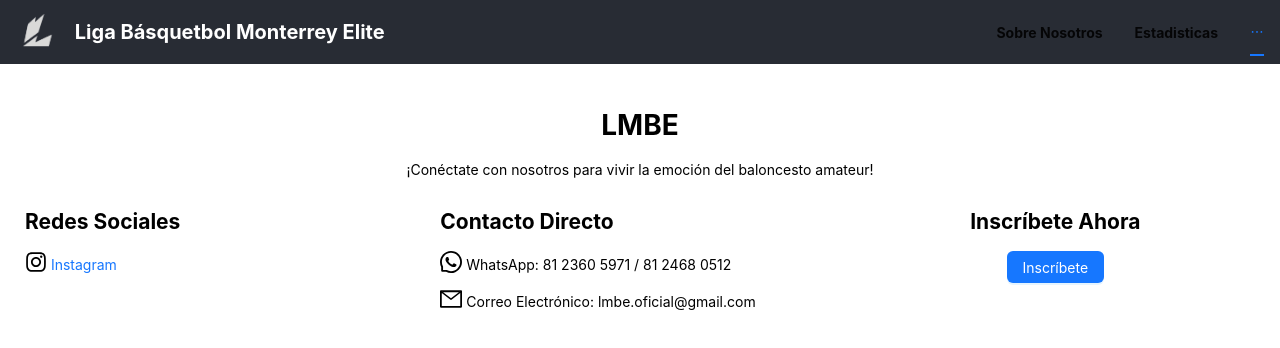
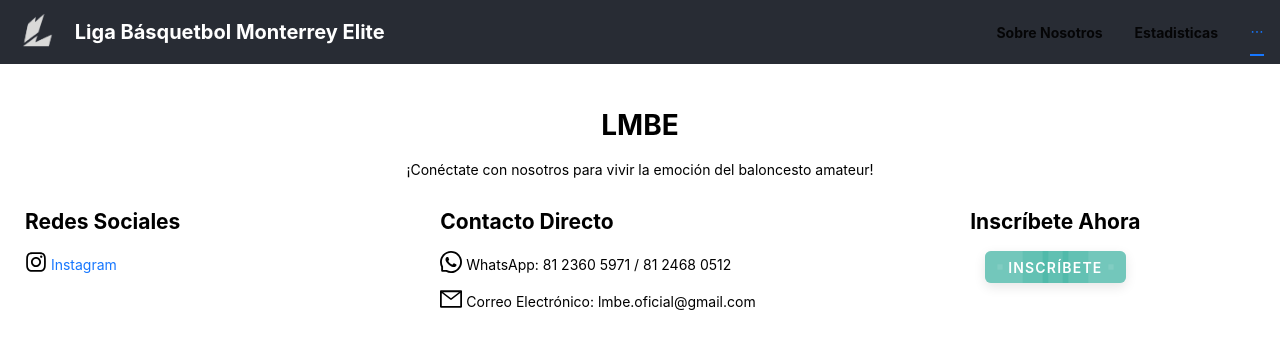
Before and after one commit to ferp03/lmbe-stats-front, a React (Create React App) app: page /contacto in a window 1280 px wide. Shown: the top 348 px of the page. Built offline with nearby package versions, Linux system fonts and the light colour scheme.

Commit message:
Botones animados inscribirte

```diff
--- a/src/Contacto.js
+++ b/src/Contacto.js
@@ -1,6 +1,7 @@
 import React from 'react';
 import { Row, Col, Button } from 'antd';
 import { InstagramOutlined, WhatsAppOutlined, MailOutlined } from "@ant-design/icons";
+import './Home.css';
 
 const Contacto = () => {
   const whatsappNumber = '81 2360 5971 / 81 2468 0512';
@@ -40,8 +41,10 @@
 
         <Col xs={24} sm={16} md={12} lg={8} style={{textAlign: "center"}}>
           <h2>Inscríbete Ahora</h2>
-          <Button type="primary" href={registrationFormLink} target="_blank" rel="noopener noreferrer">
+          <Button className='btn' type="primary" href={registrationFormLink} target="_blank" rel="noopener noreferrer">
+            <i className="animation"></i>
             Inscríbete
+            <i className="animation"></i>
           </Button>
         </Col>
       </Row>
--- a/src/Home.css
+++ b/src/Home.css
@@ -1,23 +1,48 @@
-.Basketball{
-    max-width: 100vw;
-  }
-
-.Basketball-Container{
-    display: flex;
-    flex-direction: column;
-    align-items: center;
-    justify-content: center;
-    background-color: white;
-    color: rgb(255, 255, 255);
-}
-
-@media(max-width: 500px){
-    .Basketball{
-        max-width: 100vw;
-    }
-}
-
 .Info-LandingPage{
     text-align: center;
 
 }
+
+/* Estilo base del botón */
+.ant-btn.ant-btn-lg{
+    font-size: 15px;
+    height: 40px;
+    padding: 6.428571428571429px 15px;
+    border-radius: 8px;
+}
+
+.btn {
+    outline: 0;
+    display: inline-flex;
+    align-items: center;
+    justify-content: space-between;
+    background: #40B3A2;
+    border: 0;
+    box-shadow: 0 4px 12px rgba(0, 0, 0, .1);
+    box-sizing: border-box;
+    color: #fff;
+    font-weight: 600;
+    letter-spacing: 1.2px;
+    text-transform: uppercase;
+    overflow: hidden;
+    cursor: pointer;
+  }
+
+  .btn:hover {
+    opacity: .95;
+  }
+
+  .btn .animation {
+    border-radius: 100%;
+    animation: ripple 0.6s linear infinite;
+  }
+
+  @keyframes ripple {
+    0% {
+      box-shadow: 0 0 0 0 rgba(255, 255, 255, 0.1), 0 0 0 20px rgba(255, 255, 255, 0.1), 0 0 0 40px rgba(255, 255, 255, 0.1), 0 0 0 60px rgba(255, 255, 255, 0.1);
+    }
+
+    100% {
+      box-shadow: 0 0 0 20px rgba(255, 255, 255, 0.1), 0 0 0 40px rgba(255, 255, 255, 0.1), 0 0 0 60px rgba(255, 255, 255, 0.1), 0 0 0 80px rgba(255, 255, 255, 0);
+    }
+  }
--- a/src/Home.js
+++ b/src/Home.js
@@ -55,8 +55,11 @@
 
         <div>
           <h3>¿Cómo Participar?</h3>
-          <p>Regístrate Ahora</p>
-          <Button shape="round" type="primary" onClick={handleButtonClick}>¡Únete a LMBE! Regístrate ahora.</Button>
+          <Button className="btn" size="large" shape="round" onClick={handleButtonClick}>
+            <i className="animation"></i>
+            ¡Únete a LMBE! Regístrate ahora
+            <i className="animation"></i>
+          </Button>
         </div>
       </section>
     </div>
```
